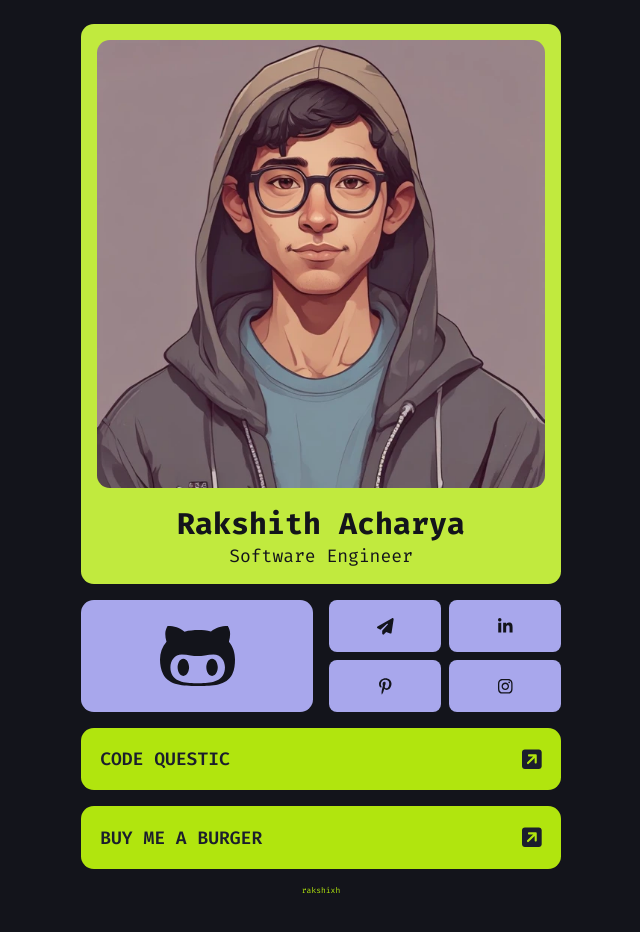
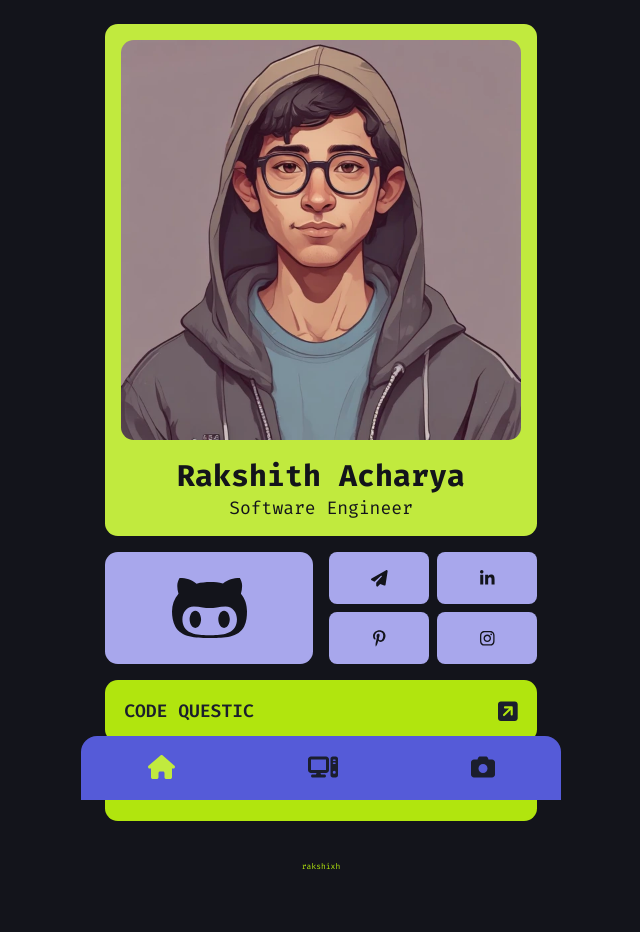
Before and after one commit to rakshixh-me/LinkInBio-Personal, a React (Create React App) app: page / in a window 1280 px wide. Shown: the top 932 px of the page, without its empty margins (319-959 px from the left). Built offline with nearby package versions, Linux system fonts and the light colour scheme.

Commit message:
added pages, routing, navbar, styyling, etc

```diff
--- a/package.json
+++ b/package.json
@@ -12,6 +12,7 @@
     "@testing-library/user-event": "^13.5.0",
     "react": "^18.3.1",
     "react-dom": "^18.3.1",
+    "react-router-dom": "^6.26.2",
     "react-scripts": "5.0.1",
     "web-vitals": "^2.1.4"
   },
--- a/src/App.js
+++ b/src/App.js
@@ -1,24 +1,20 @@
-import ProfileCard from "./components/ProfileCard/ProfileCard";
-import SocialCards from "./components/SocialCards/SocialCards";
-import Link from "./components/Link/Link";
-import { Links } from "./data";
+import React from "react";
+import { BrowserRouter as Router, Route, Routes } from "react-router-dom";
+import Home from "./pages/Home";
+import Photo from "./pages/Photo";
+import Art from "./pages/Art";
 
 function App() {
   return (
-    <div className="App">
-      <ProfileCard />
-      <SocialCards />
-      <Link ArrayOfLinks={Links.mainLinks} />
-      <a
-        href="https://github.com/rakshixh"
-        target="_blank"
-        rel="noreferrer"
-        className="endText"
-        style={{ animation: "fadeInEffect 2s ease-in-out forwards" }}
-      >
-        <p className="endText">rakshixh</p>
-      </a>
-    </div>
+    <Router>
+      <div className="App">
+        <Routes>
+          <Route path="/" element={<Home />} />
+          <Route path="/photo" element={<Photo />} />
+          <Route path="/art" element={<Art />} />
+        </Routes>
+      </div>
+    </Router>
   );
 }
 
--- /dev/null
+++ b/src/components/EndText/EndText.jsx
@@ -0,0 +1,19 @@
+import React from "react";
+
+function EndText() {
+  return (
+    <div>
+      <a
+        href="https://github.com/rakshixh"
+        target="_blank"
+        rel="noreferrer"
+        className="endText"
+        style={{ animation: "fadeInEffect 2s ease-in-out forwards" }}
+      >
+        <p className="endText">rakshixh</p>
+      </a>
+    </div>
+  );
+}
+
+export default EndText;
--- /dev/null
+++ b/src/components/NavBar/NavBar.jsx
@@ -0,0 +1,42 @@
+import React from "react";
+import { NavLink } from "react-router-dom";
+import NavCSS from "./NavBar.module.css";
+import { FontAwesomeIcon } from "@fortawesome/react-fontawesome";
+import {
+  faHouse,
+  faCamera,
+  faComputer,
+} from "@fortawesome/free-solid-svg-icons";
+
+function NavBar() {
+  return (
+    <nav className={NavCSS.navbar}>
+      <NavLink
+        to="/"
+        className={({ isActive }) =>
+          `${NavCSS.navItem} ${isActive ? NavCSS.active : NavCSS.inactive}`
+        }
+      >
+        <FontAwesomeIcon icon={faHouse} />
+      </NavLink>
+      <NavLink
+        to="/art"
+        className={({ isActive }) =>
+          `${NavCSS.navItem} ${isActive ? NavCSS.active : NavCSS.inactive}`
+        }
+      >
+        <FontAwesomeIcon icon={faComputer} />
+      </NavLink>
+      <NavLink
+        to="/photo"
+        className={({ isActive }) =>
+          `${NavCSS.navItem} ${isActive ? NavCSS.active : NavCSS.inactive}`
+        }
+      >
+        <FontAwesomeIcon icon={faCamera} />
+      </NavLink>
+    </nav>
+  );
+}
+
+export default NavBar;
--- /dev/null
+++ b/src/components/NavBar/NavBar.module.css
@@ -0,0 +1,26 @@
+.navbar {
+    position: sticky;
+    bottom: 0;
+    width: 100%;
+    background-color: var(--blue);
+    border-radius: 1rem 1rem 0 0;
+    display: flex;
+    justify-content: space-around;
+    padding: 0.5rem 0;
+    z-index: 1000;
+}
+
+.navItem {
+    text-decoration: none;
+    font-size: 1.5rem;
+    padding: 0.5rem;
+    transition: color 0.3s ease;
+}
+
+.active {
+    color: var(--light);
+}
+
+.inactive {
+    color: var(--dark-secondary);
+}
--- a/src/components/SocialCards/SocialCards.jsx
+++ b/src/components/SocialCards/SocialCards.jsx
@@ -19,6 +19,7 @@ const iconMap = {
 
 function SocialCards() {
   return (
+    <div>
       <div
         className={SocialCardsCSS.socialsMainDiv}
         style={{ animation: "fadeInEffect 2s ease-in-out forwards" }}
@@ -70,6 +71,7 @@ function SocialCards() {
           ))}
         </div>
       </div>
+    </div>
   );
 }
 
--- a/src/index.css
+++ b/src/index.css
@@ -7,27 +7,41 @@
   --dark-secondary: #1B1E2D;
   --blue: #555BD8;
   --blue-secondary: #A8A7EC;
-
 }
 
 body {
   margin: 0;
+  padding: 0;
   -webkit-font-smoothing: antialiased;
   -moz-osx-font-smoothing: grayscale;
   background-color: var(--dark);
-  padding: 1.5rem;
   box-sizing: border-box;
   font-family: "Fira Code", monospace;
   font-optical-sizing: auto;
   font-style: normal;
+  display: flex;
+  justify-content: center;
 }
 
 .App {
-  margin: 0 auto;
   max-width: 30rem;
   width: 100%;
+}
+
+.Pages {
+  width: 100%;
+  max-width: 30rem;
+  height: 97vh;
   display: flex;
   flex-direction: column;
+  gap: 1rem;
+}
+
+.content-wrapper {
+  padding: 1.5rem;
+  display: flex;
+  flex-direction: column;
+  flex-grow: 1;
   gap: 1rem;
 }
 
--- /dev/null
+++ b/src/pages/Art.jsx
@@ -0,0 +1,19 @@
+import ProfileCard from "../components/ProfileCard/ProfileCard";
+import SocialCards from "../components/SocialCards/SocialCards";
+import NavBar from "../components/NavBar/NavBar";
+import EndText from "../components/EndText/EndText";
+
+function Art() {
+  return (
+    <div className="Pages">
+      <div className="content-wrapper">
+        <ProfileCard />
+        <SocialCards />
+      </div>
+      <EndText />
+      <NavBar />
+    </div>
+  );
+}
+
+export default Art;
--- /dev/null
+++ b/src/pages/Home.jsx
@@ -0,0 +1,22 @@
+import ProfileCard from "../components/ProfileCard/ProfileCard";
+import SocialCards from "../components/SocialCards/SocialCards";
+import Link from "../components/Link/Link";
+import { Links } from "../data";
+import NavBar from "../components/NavBar/NavBar";
+import EndText from "../components/EndText/EndText";
+
+function Home() {
+  return (
+    <div className="Pages">
+      <div className="content-wrapper">
+        <ProfileCard />
+        <SocialCards />
+        <Link ArrayOfLinks={Links.mainLinks} />
+      </div>
+      <EndText />
+      <NavBar />
+    </div>
+  );
+}
+
+export default Home;
--- /dev/null
+++ b/src/pages/Photo.jsx
@@ -0,0 +1,19 @@
+import ProfileCard from "../components/ProfileCard/ProfileCard";
+import SocialCards from "../components/SocialCards/SocialCards";
+import NavBar from "../components/NavBar/NavBar";
+import EndText from "../components/EndText/EndText";
+
+function Photo() {
+  return (
+    <div className="Pages">
+      <div className="content-wrapper">
+        <ProfileCard />
+        <SocialCards />
+      </div>
+      <EndText />
+      <NavBar />
+    </div>
+  );
+}
+
+export default Photo;
```
Also changed, not shown: 1 other file (tests, documents, lock files or other folders). Lines whose indentation alone changed are shown as unchanged.
